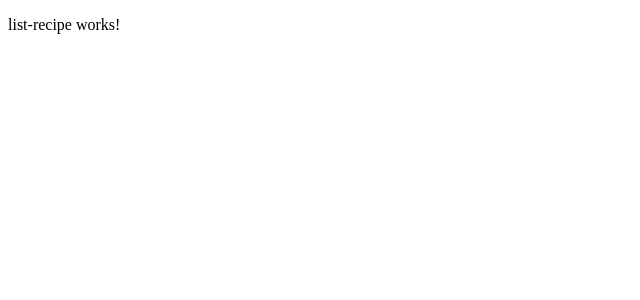
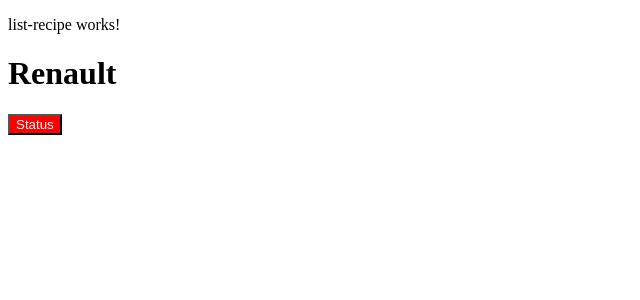
Before and after one commit to FOXFOXYS/AngularJS, an Angular app: page /recipes in a window 1280 px wide. Shown: the top 300 px of the page, without its empty margins (0-640 px from the left). Built offline with nearby package versions, Linux system fonts and the light colour scheme.

Commit message:
Modification

```diff
--- a/src/app/app-routing.module.ts
+++ b/src/app/app-routing.module.ts
@@ -2,15 +2,14 @@
 import { Routes, RouterModule } from '@angular/router';
 // Import des Components
 import {HomeComponent} from './page/home/home.component';
-import {ListRecipeComponent } from './page/list-recipe/list-recipe.component';
-import {ViewRecipeComponent} from './page/view-recipe/view-recipe.component';
 import {PageNotFoundComponent} from './page/page-not-found/page-not-found.component';
 
 // Routes pour les Components
 const routes: Routes = [
   { path: '', component: HomeComponent},
-  { path: 'recipes', component: ListRecipeComponent},
-  { path: 'recipes/:id', component: ViewRecipeComponent},
+  { path: 'recipes', loadChildren: () => import('./page/list-recipe/list-recipe.module')
+  .then(mod => mod.ListRecipeModule)
+  },
   { path: 'not-found', component: PageNotFoundComponent, pathMatch: 'full', },
   { path: '**', redirectTo: 'not-found' }
 
--- a/src/app/app.module.ts
+++ b/src/app/app.module.ts
@@ -10,6 +10,7 @@
 import { HomeModule } from './page/home/home.module';
 import { PageNotFoundComponent } from './page/page-not-found/page-not-found.component';
 import { ViewRecipeComponent } from './page/view-recipe/view-recipe.component';
+import { CreateRecipeComponent } from './page/create-recipe/create-recipe.component';
 
 @NgModule({
   declarations: [
@@ -18,7 +19,8 @@
     RecipeComponent,
     HomeComponent,
     PageNotFoundComponent,
-    ViewRecipeComponent
+    ViewRecipeComponent,
+    CreateRecipeComponent
   ],
   imports: [
     BrowserModule,
--- /dev/null
+++ b/src/app/page/create-recipe/create-recipe.component.html
@@ -0,0 +1 @@
+<p>create-recipe works!</p>
--- /dev/null
+++ b/src/app/page/create-recipe/create-recipe.component.ts
@@ -0,0 +1,15 @@
+import { Component, OnInit } from '@angular/core';
+
+@Component({
+  selector: 'app-create-recipe',
+  templateUrl: './create-recipe.component.html',
+  styleUrls: ['./create-recipe.component.scss']
+})
+export class CreateRecipeComponent implements OnInit {
+
+  constructor() { }
+
+  ngOnInit(): void {
+  }
+
+}
--- a/src/app/page/list-recipe/list-recipe-routing.module.ts
+++ b/src/app/page/list-recipe/list-recipe-routing.module.ts
@@ -1,7 +1,15 @@
 import { NgModule } from '@angular/core';
 import { Routes, RouterModule } from '@angular/router';
+// Import
+import {ViewRecipeComponent} from '../view-recipe/view-recipe.component';
+import {ListRecipeComponent} from './list-recipe.component';
+import {CreateRecipeComponent} from '../create-recipe/create-recipe.component';
 
-const routes: Routes = [];
+const routes: Routes = [
+  { path: '', component: ListRecipeComponent},
+  { path: ':id', component: ViewRecipeComponent, pathMatch: 'full'},
+  { path: 'new', component: CreateRecipeComponent, pathMatch: 'full'},
+];
 
 @NgModule({
   imports: [RouterModule.forChild(routes)],
--- a/src/app/page/list-recipe/list-recipe.component.html
+++ b/src/app/page/list-recipe/list-recipe.component.html
@@ -1 +1,4 @@
 <p>list-recipe works!</p>
+<h1>{{currentCar}}</h1>
+
+<button [disabled]="!allowed" class="btn btn-success" style="color: white; background-color: red;">Status</button>
--- a/src/app/page/list-recipe/list-recipe.component.ts
+++ b/src/app/page/list-recipe/list-recipe.component.ts
@@ -7,9 +7,16 @@
 })
 export class ListRecipeComponent implements OnInit {
 
+  allowed: boolean = false;
+  currentCar: string;
   constructor() { }
 
   ngOnInit(): void {
+    this.currentCar = "Renault";
+
+    setTimeout(() => {
+      this.allowed = true
+    }, 3000);
   }
 
 }
```
Also changed, not shown: src/app/page/create-recipe/create-recipe.component.scss (added), 1 other file (tests, documents, lock files or other folders).
